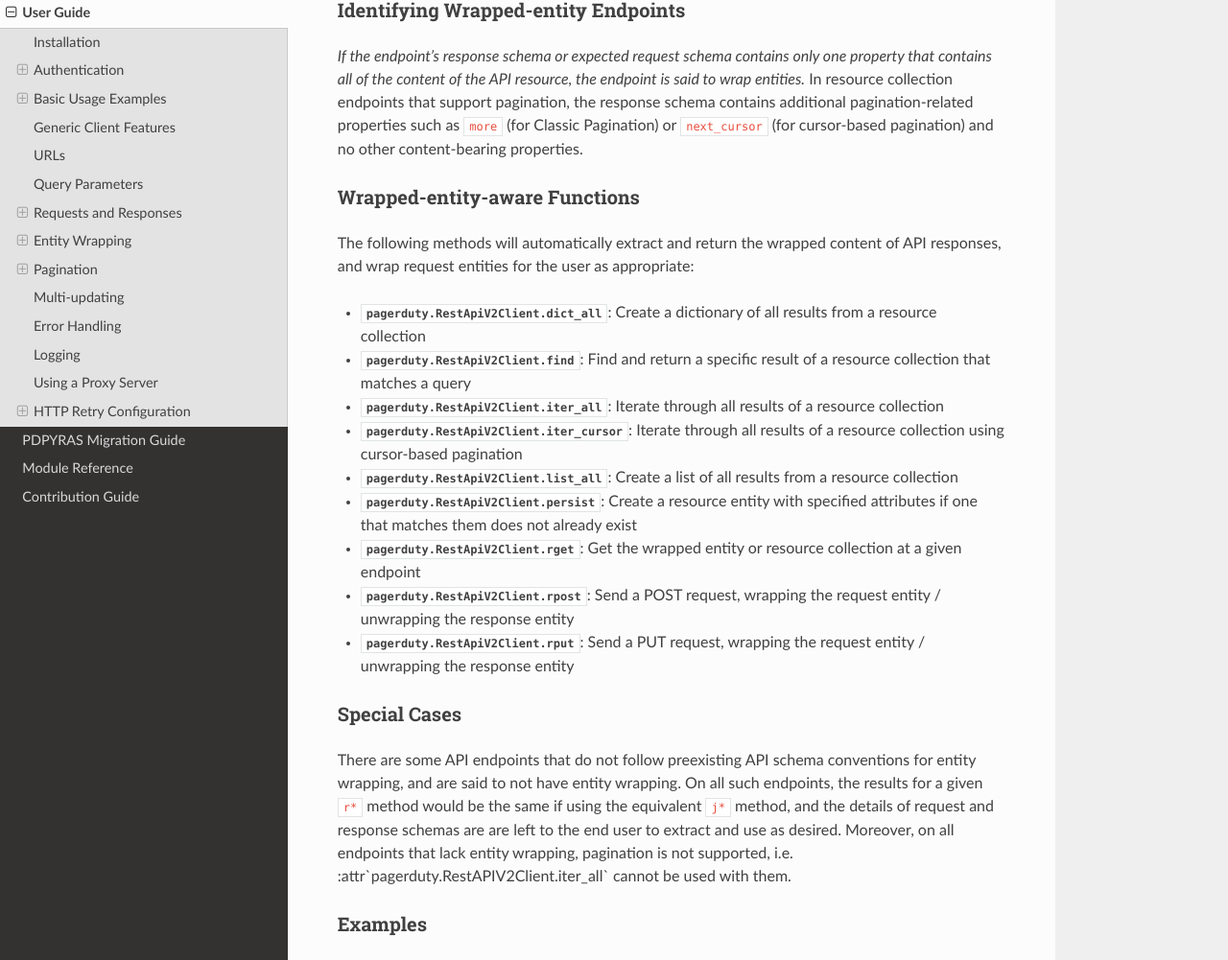
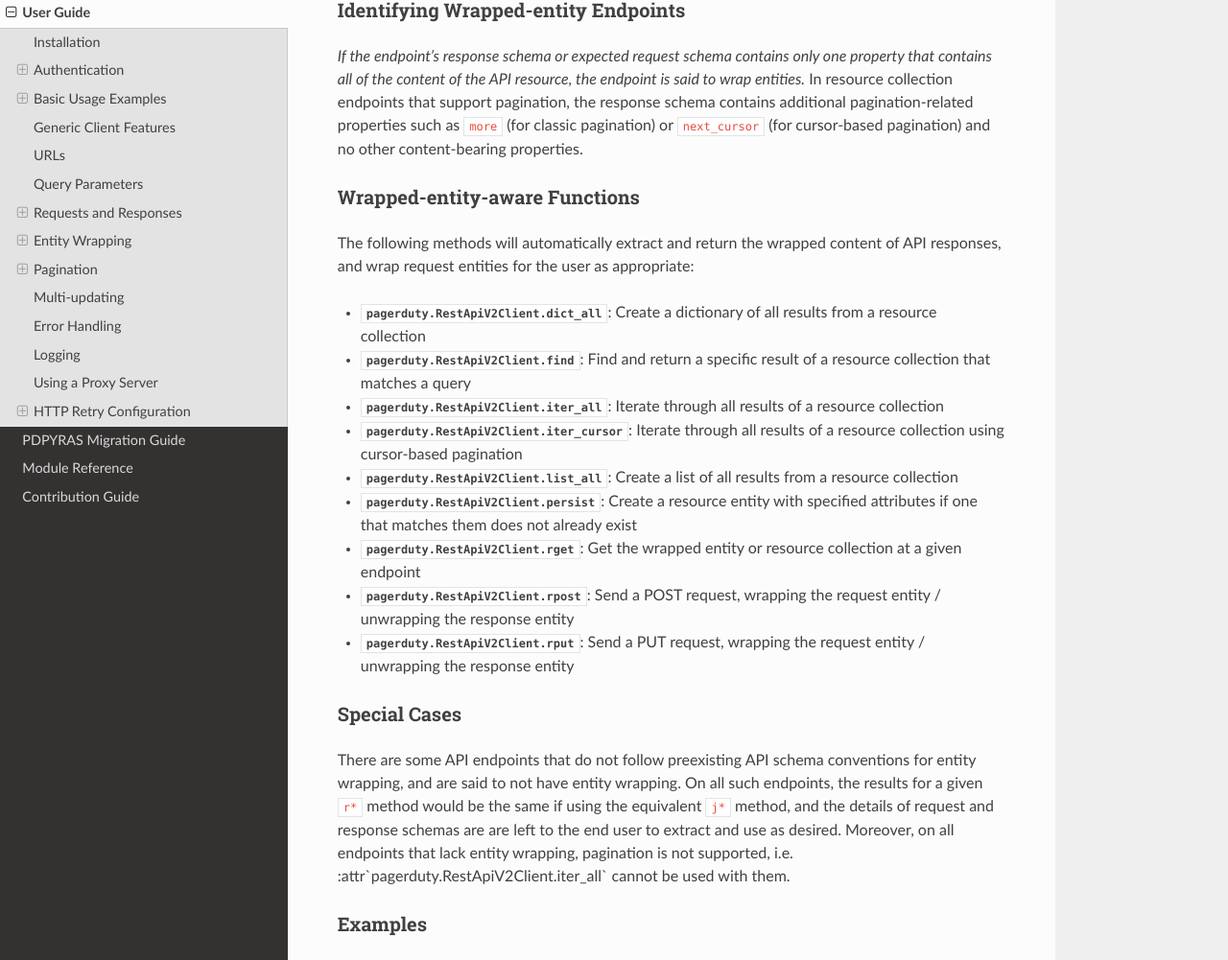
Before and after one commit to PagerDuty/python-pagerduty, a Sphinx documentation site: the page built from sphinx/source/user_guide.rst, in a window 1280 px wide and 1400 px high, scrolled down 7464 px. Shown: the part 137-1138 px from the top of the window at 96% size. Built offline with Sphinx 7.4.7 and the Read the Docs theme 3.1.0, drawn with Linux system fonts in a browser that asks for light colours.

Commit message:
Fix typos: class name / unnecessary capitalization

```diff
--- a/sphinx/source/user_guide.rst
+++ b/sphinx/source/user_guide.rst
@@ -403,7 +403,7 @@
 property that contains all of the content of the API resource, the endpoint is
 said to wrap entities.* In resource collection endpoints that support
 pagination, the response schema contains additional pagination-related
-properties such as ``more`` (for Classic Pagination) or ``next_cursor`` (for
+properties such as ``more`` (for classic pagination) or ``next_cursor`` (for
 cursor-based pagination) and no other content-bearing properties.
 
 Wrapped-entity-aware Functions
@@ -429,7 +429,7 @@
 using the equivalent ``j*`` method, and the details of request and response
 schemas are are left to the end user to extract and use as desired. Moreover,
 on all endpoints that lack entity wrapping, pagination is not supported, i.e.
-:attr`pagerduty.RestAPIV2Client.iter_all` cannot be used with them.
+:attr`pagerduty.RestApiV2Client.iter_all` cannot be used with them.
 
 Examples
 ********
```
